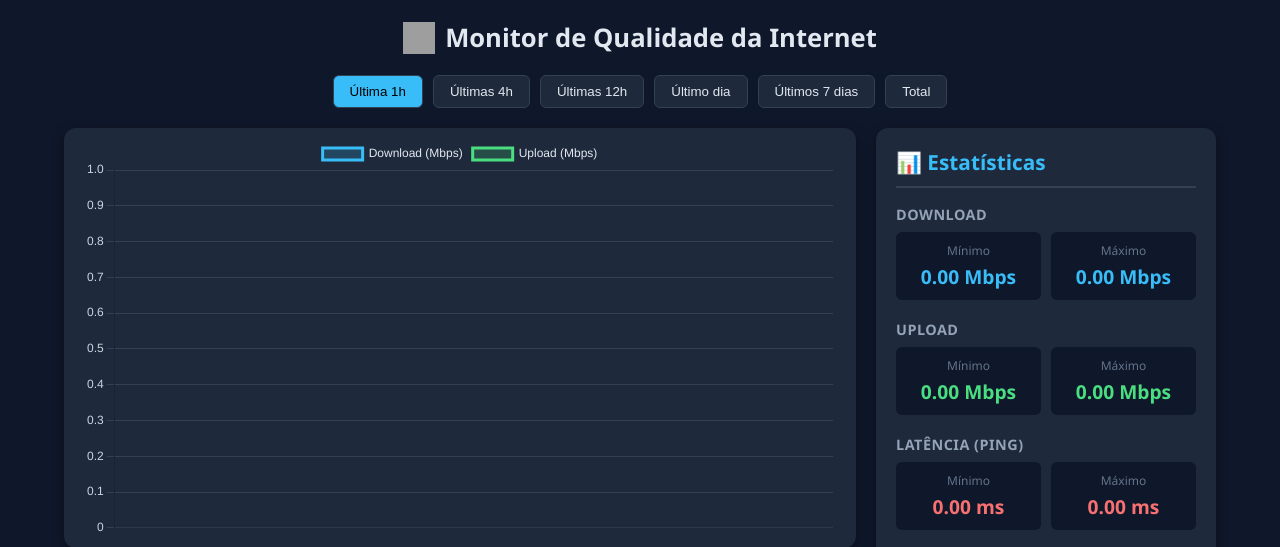
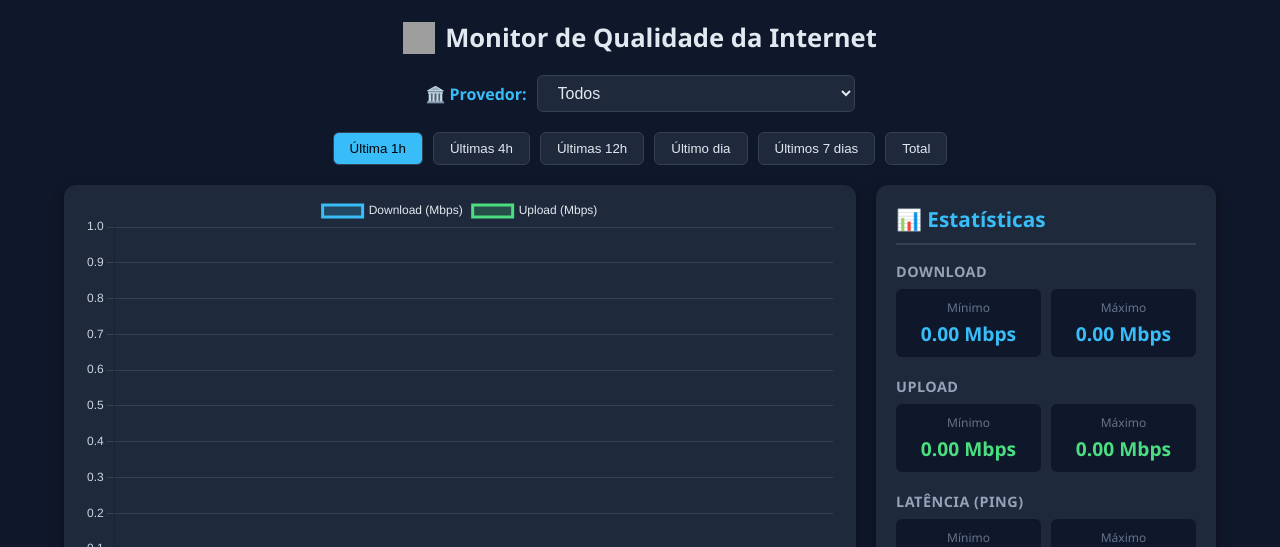
Before and after one commit to ConradoAlmeida/Internet_Monitor, a Flask app: page / in a window 1280 px wide. Shown: the top 547 px of the page. Run offline with Flask 3, Linux system fonts and the light colour scheme; data comes from the database, SQL or seed files in the repository; both versions use the stored data as it was after the commit; data that the repository does not hold is empty; grey boxes are pictures that could not be loaded.

Commit message:
filtro de provedor

```diff
--- a/app.py
+++ b/app.py
@@ -25,16 +25,26 @@ def init_db():
             download_mbps REAL,
             upload_mbps REAL,
             jitter REAL,
-            packet_loss REAL
+            packet_loss REAL,
+            provider TEXT
         )
     """)
+
+    # Migração: adicionar coluna provider se não existir
+    try:
+        cursor.execute("SELECT provider FROM metrics LIMIT 1")
+    except sqlite3.OperationalError:
+        print("[INFO] Adicionando coluna 'provider' à tabela existente...")
+        cursor.execute("ALTER TABLE metrics ADD COLUMN provider TEXT")
+        print("[INFO] Coluna 'provider' adicionada com sucesso!")
+
     conn.commit()
     conn.close()
     print("[INFO] Banco de dados inicializado:", DB_FILE)
 
 # === Executa o speedtest oficial ===
 def executar_speedtest():
-    """Executa o speedtest oficial da Ookla e retorna ping, download, upload, jitter e packet loss."""
+    """Executa o speedtest oficial da Ookla e retorna ping, download, upload, jitter, packet loss e provider."""
     try:
         result = subprocess.run(
             ["speedtest", "--accept-license", "--accept-gdpr", "-f", "json"],
@@ -43,7 +53,7 @@ def executar_speedtest():
 
         if result.returncode != 0:
             print(f"[ERRO] Speedtest falhou: {result.stderr.strip()}")
-            return None, None, None, None, None
+            return None, None, None, None, None, None
 
         data = json.loads(result.stdout)
 
@@ -52,8 +62,9 @@ def executar_speedtest():
         download = data["download"]["bandwidth"] * 8 / 1e6  # bits/s → Mbps
         upload = data["upload"]["bandwidth"] * 8 / 1e6
         packet_loss = data.get("packetLoss", 0)
+        provider = data.get("isp", "Unknown")
 
-        return ping, download, upload, jitter, packet_loss
+        return ping, download, upload, jitter, packet_loss, provider
 
     except FileNotFoundError:
         print("[ERRO] O executável 'speedtest' não foi encontrado.")
@@ -66,25 +77,25 @@ def executar_speedtest():
     except Exception as e:
         print(f"[ERRO EXECUTAR_SPEEDTEST] {e}")
 
-    return None, None, None, None, None
+    return None, None, None, None, None, None
 
 # === Coletor de dados (usando Ookla) ===
 def collect_metrics():
     while True:
         try:
             print("[INFO] Executando speedtest oficial...")
-            ping, download, upload, jitter, packet_loss = executar_speedtest()
+            ping, download, upload, jitter, packet_loss, provider = executar_speedtest()
 
             if ping is not None and download is not None and upload is not None:
                 conn = sqlite3.connect(DB_FILE)
                 cursor = conn.cursor()
                 cursor.execute(
-                    "INSERT INTO metrics (timestamp, ping_avg, download_mbps, upload_mbps, jitter, packet_loss) VALUES (?, ?, ?, ?, ?, ?)",
-                    (datetime.now().strftime("%Y-%m-%d %H:%M:%S"), ping, download, upload, jitter, packet_loss)
+                    "INSERT INTO metrics (timestamp, ping_avg, download_mbps, upload_mbps, jitter, packet_loss, provider) VALUES (?, ?, ?, ?, ?, ?, ?)",
+                    (datetime.now().strftime("%Y-%m-%d %H:%M:%S"), ping, download, upload, jitter, packet_loss, provider)
                 )
                 conn.commit()
                 conn.close()
-                print(f"[OK] Registro salvo: ping={ping:.2f} ms | jitter={jitter:.2f} ms | ↓ {download:.2f} Mbps | ↑ {upload:.2f} Mbps | perda={packet_loss:.2f}%")
+                print(f"[OK] Registro salvo: provider={provider} | ping={ping:.2f} ms | jitter={jitter:.2f} ms | ↓ {download:.2f} Mbps | ↑ {upload:.2f} Mbps | perda={packet_loss:.2f}%")
             else:
                 print("[WARN] Speedtest retornou dados incompletos.")
 
@@ -98,10 +109,21 @@ def collect_metrics():
 def index():
     return render_template("index.html")
 
+# === API de provedores disponíveis ===
+@app.route("/providers")
+def providers():
+    conn = sqlite3.connect(DB_FILE)
+    cursor = conn.cursor()
+    cursor.execute("SELECT DISTINCT provider FROM metrics WHERE provider IS NOT NULL ORDER BY provider")
+    providers_list = [row[0] for row in cursor.fetchall()]
+    conn.close()
+    return jsonify(providers_list)
+
 # === API de dados para o dashboard ===
 @app.route("/data")
 def data():
     time_range = request.args.get("range", "1h")
+    provider_filter = request.args.get("provider", "all")
     now = datetime.now()
 
     ranges = {
@@ -115,11 +137,20 @@ def data():
     start_time = ranges.get(time_range, ranges["1h"])
 
     conn = sqlite3.connect(DB_FILE)
-    df = pd.read_sql_query(
-        "SELECT * FROM metrics WHERE timestamp >= ? ORDER BY timestamp ASC",
-        conn,
-        params=(start_time.strftime("%Y-%m-%d %H:%M:%S"),)
-    )
+
+    if provider_filter == "all":
+        df = pd.read_sql_query(
+            "SELECT * FROM metrics WHERE timestamp >= ? ORDER BY timestamp ASC",
+            conn,
+            params=(start_time.strftime("%Y-%m-%d %H:%M:%S"),)
+        )
+    else:
+        df = pd.read_sql_query(
+            "SELECT * FROM metrics WHERE timestamp >= ? AND provider = ? ORDER BY timestamp ASC",
+            conn,
+            params=(start_time.strftime("%Y-%m-%d %H:%M:%S"), provider_filter)
+        )
+
     conn.close()
 
     if df.empty:
--- a/templates/index.html
+++ b/templates/index.html
@@ -50,6 +50,36 @@
             justify-content: center;
             gap: 10px;
             margin-bottom: 20px;
+        }
+
+        .filter-section {
+            display: flex;
+            align-items: center;
+            justify-content: center;
+            gap: 10px;
+            margin-bottom: 20px;
+        }
+
+        .filter-section label {
+            font-weight: bold;
+            color: var(--accent-blue);
+        }
+
+        select {
+            background: var(--bg-card);
+            color: var(--text-light);
+            border: 1px solid #334155;
+            padding: 8px 16px;
+            border-radius: 6px;
+            cursor: pointer;
+            font-size: 1em;
+            transition: 0.2s;
+        }
+
+        select:hover, select:focus {
+            background: #334155;
+            outline: none;
+            border-color: var(--accent-blue);
         }
 
         button {
@@ -185,6 +215,13 @@
         <h1>Monitor de Qualidade da Internet</h1>
     </header>
 
+    <div class="filter-section">
+        <label for="provider-filter">🏛️ Provedor:</label>
+        <select id="provider-filter" onchange="setProvider()">
+            <option value="all">Todos</option>
+        </select>
+    </div>
+
     <div class="buttons">
         <button onclick="setRange('1h')" id="btn-1h" class="active">Última 1h</button>
         <button onclick="setRange('4h')" id="btn-4h">Últimas 4h</button>
@@ -287,6 +324,7 @@
 
     <script>
         let currentRange = "1h";
+        let currentProvider = "all";
 
         const chartOptions = {
             responsive: true,
@@ -361,7 +399,7 @@
         }
 
         async function updateCharts() {
-            const res = await fetch(`/data?range=${currentRange}`);
+            const res = await fetch(`/data?range=${currentRange}&provider=${currentProvider}`);
             const data = await res.json();
 
             chartSpeed.data.labels = data.timestamps;
@@ -386,6 +424,24 @@
             }
         }
 
+        async function loadProviders() {
+            const res = await fetch('/providers');
+            const providers = await res.json();
+
+            const select = document.getElementById('provider-filter');
+            providers.forEach(provider => {
+                const option = document.createElement('option');
+                option.value = provider;
+                option.textContent = provider;
+                select.appendChild(option);
+            });
+        }
+
+        function setProvider() {
+            currentProvider = document.getElementById('provider-filter').value;
+            updateCharts();
+        }
+
         function setRange(range) {
             currentRange = range;
             document.querySelectorAll("button").forEach(btn => btn.classList.remove("active"));
@@ -394,6 +450,7 @@
         }
 
         setInterval(updateCharts, 10000);
+        loadProviders();
         updateCharts();
     </script>
 </body>
```
Also changed, not shown: README.md, internet.db (added).
